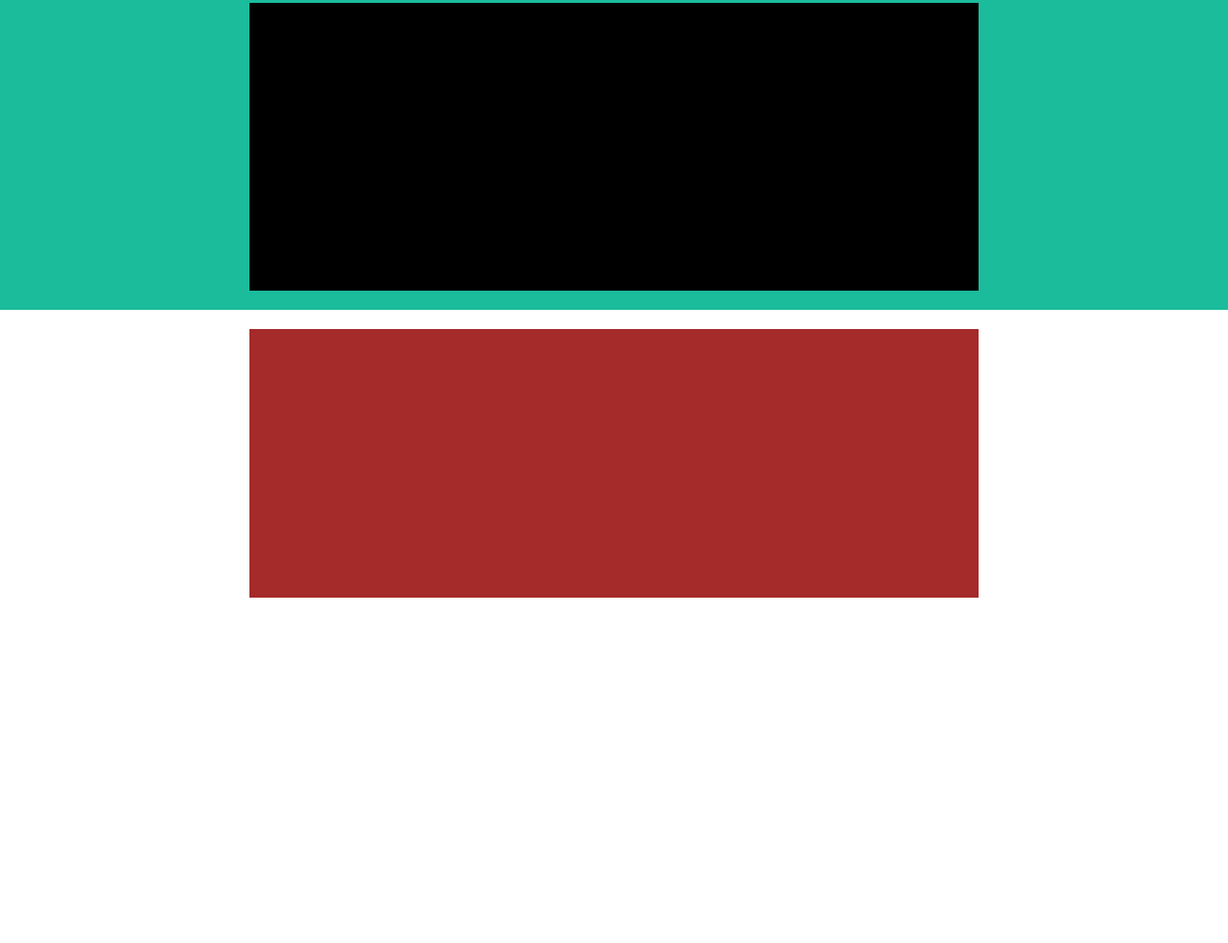
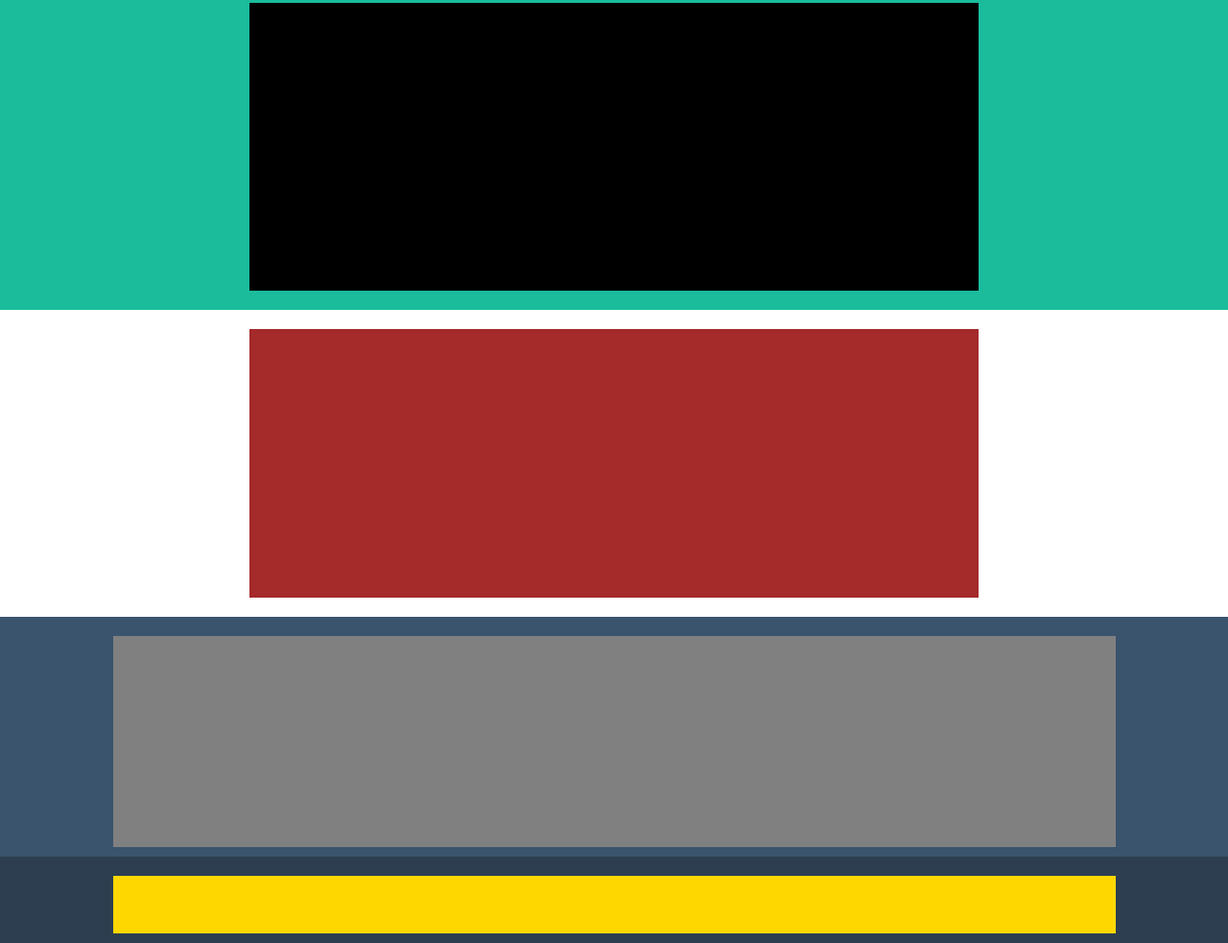
Before and after one commit to alep-2000/html-css-bootstrap-freelancer, a plain HTML site: page index.html in a window 1280 px wide. Shown: the part 1899-2882 px from the top of the page at 96% size. Before the commit the page ends 2542 px from the top, so only its background shows below. Drawn offline with nearby package versions, Linux system fonts and the light colour scheme.

Commit message:
[FEAT STYLE]Add strcture to the footer

```diff
--- a/CSS/style.css
+++ b/CSS/style.css
@@ -66,3 +66,26 @@
     margin-top: 20px;
 }
 /* END MAIN */
+/* FOOTER */
+.background-6{
+    background-color: #3a546d;
+    height: 250px;
+}
+
+.background-grey{
+    background-color: grey;
+    height: 220px;
+    margin-top: 20px;
+}
+
+.background-7{
+    background-color: #2c3e50;
+    height: 90px;
+}
+
+.background-gold{
+    background-color: gold;
+    height: 60px;
+    margin-top: 20px;
+}
+/* END FOOTER */
--- a/index.html
+++ b/index.html
@@ -52,10 +52,6 @@
                 </div>
             </div>
         </div>
-    </main>
-    <!-- END MAIN -->
-    <!-- FOOTER -->
-    <footer>
         <div class="container-fluid background-5">
             <div class="container">
                 <div class="row justify-content-center">
@@ -65,6 +61,28 @@
                 </div>
             </div>
         </div>
+    </main>
+    <!-- END MAIN -->
+    <!-- FOOTER -->
+    <footer>
+        <div class="container-fluid background-6">
+            <div class="container">
+                <div class="row justify-content-center">
+                    <div class="col col-11 background-grey">
+
+                    </div>
+                </div>
+            </div>
+        </div>
+        <div class="container-fluid background-7">
+            <div class="container">
+                <div class="row justify-content-center">
+                    <div class="col col-11 background-gold">
+
+                    </div>
+                </div>
+            </div>
+        </div>
     </footer>
     <!-- END FOOTER -->
 </body>
```
